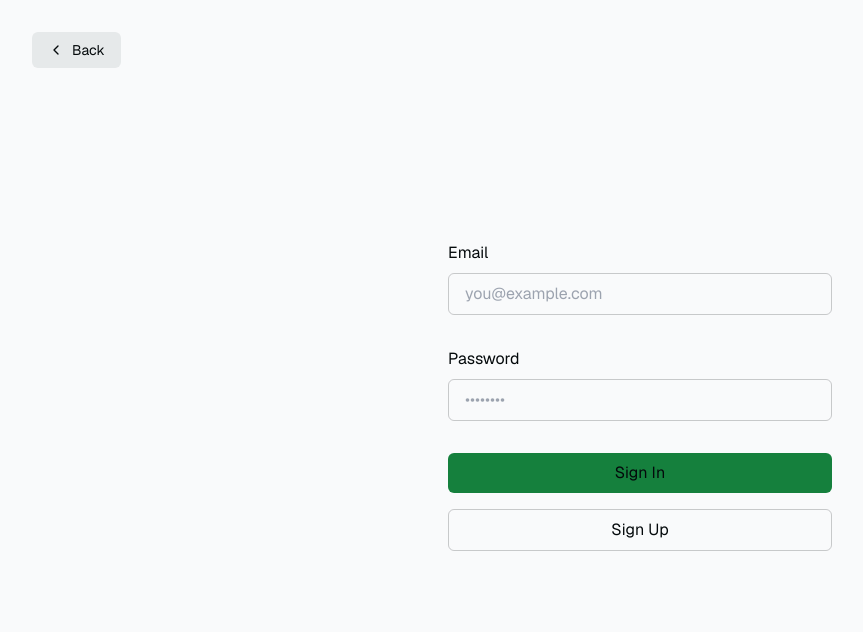
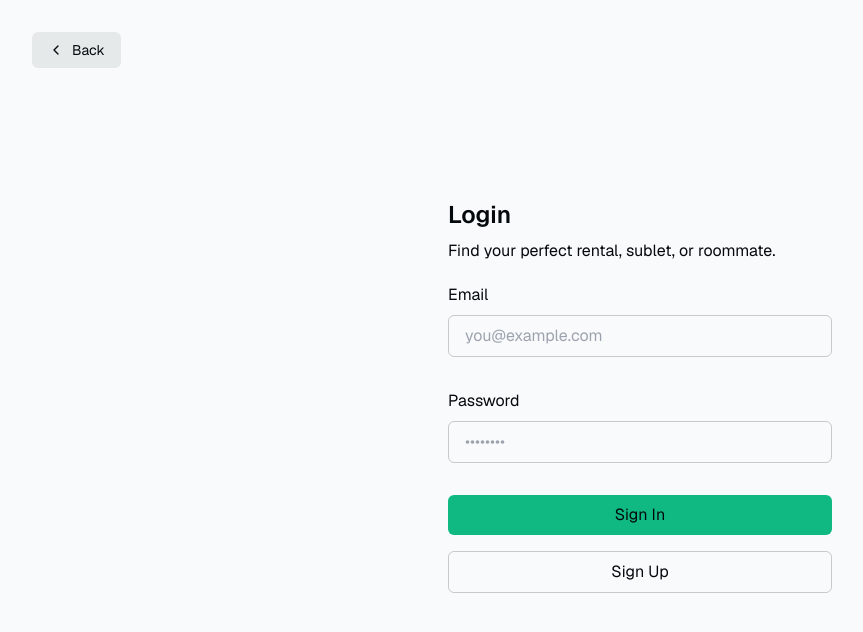
Before and after one commit to Toranian/student-housing-finder, a Next.js app in the folder frontend/: page /login in a window 1280 px wide. Shown: the top 632 px of the page, without its empty margins (0-863 px from the left). Built offline with nearby package versions, Linux system fonts and the light colour scheme.

Commit message:
feat: Updated login page

```diff
--- a/frontend/app/login/page.tsx
+++ b/frontend/app/login/page.tsx
@@ -74,7 +74,10 @@ export default function Login({
         Back
       </Link>
 
+
       <form className="animate-in flex-1 flex flex-col w-full justify-center gap-2 text-foreground">
+      <h1 className="text-xl md:text-2xl font-semibold">Login</h1>
+      <p className="mb-3">Find your perfect rental, sublet, or roommate.</p>
         <label className="text-md" htmlFor="email">
           Email
         </label>
@@ -96,7 +99,7 @@ export default function Login({
         />
         <SubmitButton
           formAction={signIn}
-          className="bg-green-700 rounded-md px-4 py-2 text-foreground mb-2"
+          className="bg-emerald-500 rounded-md px-4 py-2 text-foreground mb-2"
           pendingText="Signing In..."
         >
           Sign In
```
